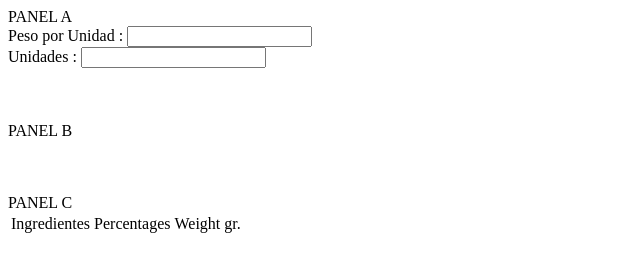
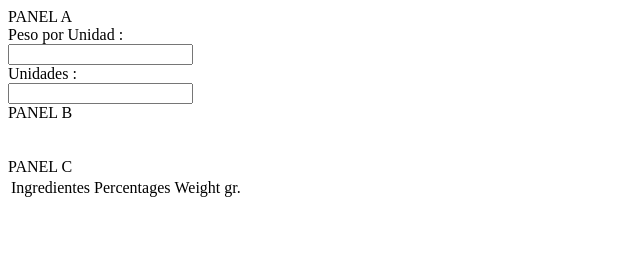
Before and after one commit to jcds1982/juliusbakery-2, a plain HTML site: page index.html in a window 1280 px wide. Shown: the whole page, without its empty margins (0-640 px from the left). Drawn offline with Linux system fonts and the light colour scheme.

Commit message:
Updating Panels and styles

```diff
--- a/index.html
+++ b/index.html
@@ -4,28 +4,29 @@
     <meta charset="UTF-8">
 <!--    TODO: I need to setup labels that be translatable -->
     <title>Formula Panadera</title>
+
 </head>
 <body>
+<link rel="stylesheet" href="style/style.css">
+
 
 <!-- PANEL A - Weight per Units, and requested Units -->
 <div>
     PANEL A
-    <br/>
 
     <label for="WeightPerUnit">Peso por Unidad :</label>
     <input type="text" id="WeightPerUnit" >
 
-    <br/>
     <label for="Units">Unidades :</label>
     <input type="text" id="Units" >
 </div>
 
 
-<br/><br/><br/>
+<!--<br/><br/><br/>-->
 <!-- PANEL B - Ingredients, Percentages and Weight -->
 <div>
     PANEL B
-</div>
+
 
 <br/><br/><br/>
 <!-- Panel C - Ingredients table -->
--- a/style/style.css
+++ b/style/style.css
@@ -3,3 +3,7 @@
 div{
     padding: 0;
 }
+
+label, input{
+    display: block;
+}
```
